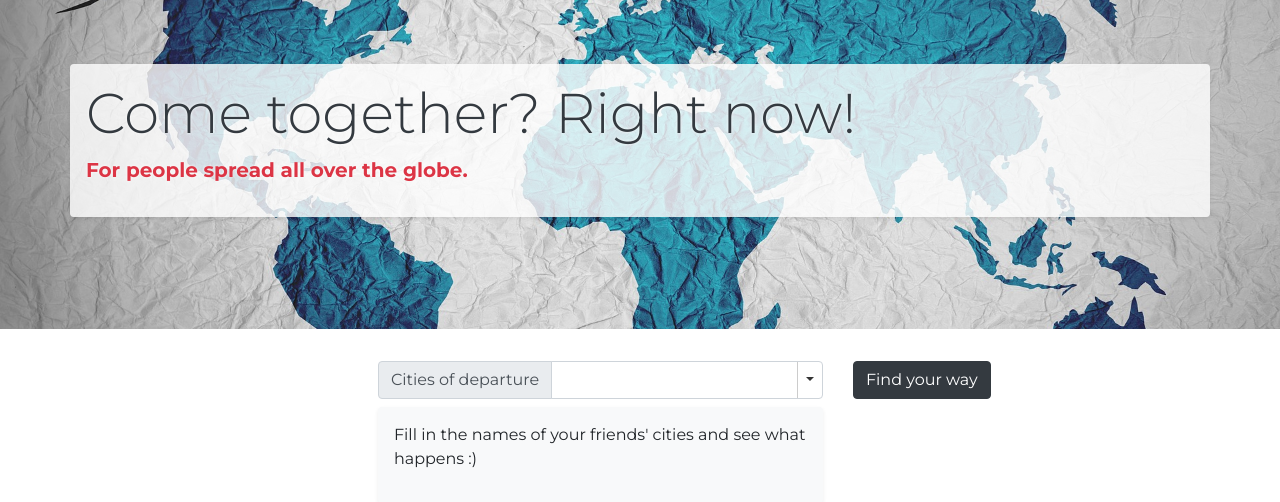
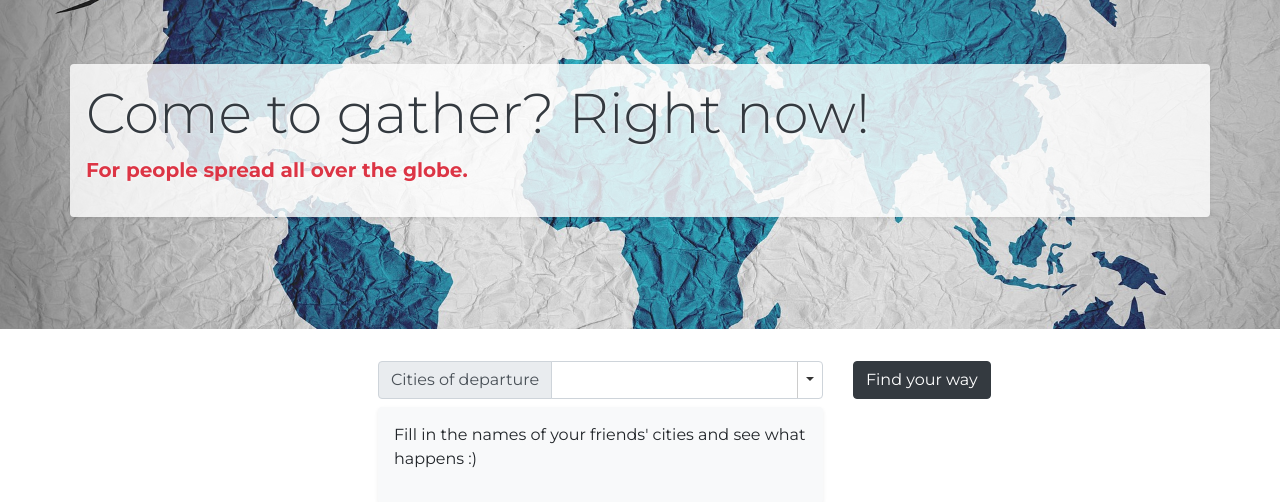
Before and after one commit to paulin-mipt/madidea_skyscanner, a Flask app: page / in a window 1280 px wide. Shown: the top 502 px of the page. Run offline with Flask 2, Linux system fonts and the light colour scheme; some libraries are stand-ins or nearby versions.

Commit message:
fuck, one more time

```diff
--- a/templates/base.html
+++ b/templates/base.html
@@ -16,7 +16,7 @@
 
 <div class="jumbotron jumbotron-fluid">
   <div class="container shadow-sm p-3 mb-5 rounded" style="background-color: rgba(255, 255, 255, 0.8)">
-    <h1 class="display-4 title">Come together? Right now!</h1>
+    <h1 class="display-4 title">Come to gather? Right now!</h1>
     <p class="lead subtitle font-weight-bold">For people spread all over the globe.</p>
   </div>
 </div>
--- a/templates/map_upc.html
+++ b/templates/map_upc.html
@@ -2,7 +2,7 @@
 <meta charset="utf-8">
 <meta http-equiv="X-UA-Compatible" content="IE=edge">
 <head>
-<title>Come together?</title>
+<title>Come to gather?</title>
 <link rel="stylesheet" href="{{ url_for('static', filename='css/style.css') }}">
 <link rel="stylesheet" href="{{ url_for('static', filename='css/bootstrap.min.css') }}">
 <link rel="stylesheet" href="{{ url_for('static', filename='css/magicsuggest-min.css') }}">
```
